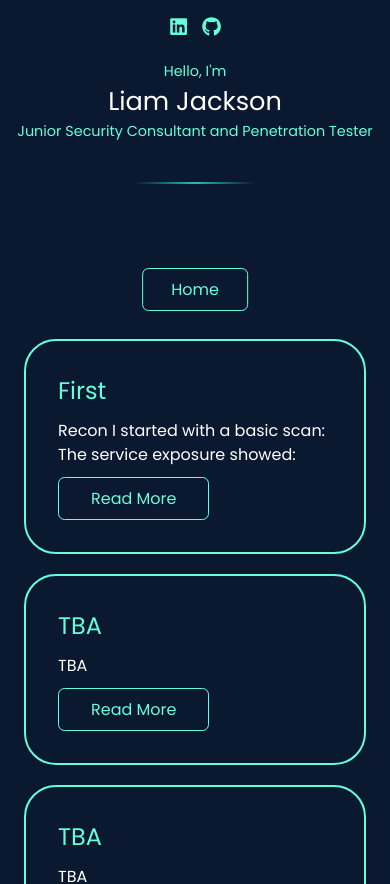
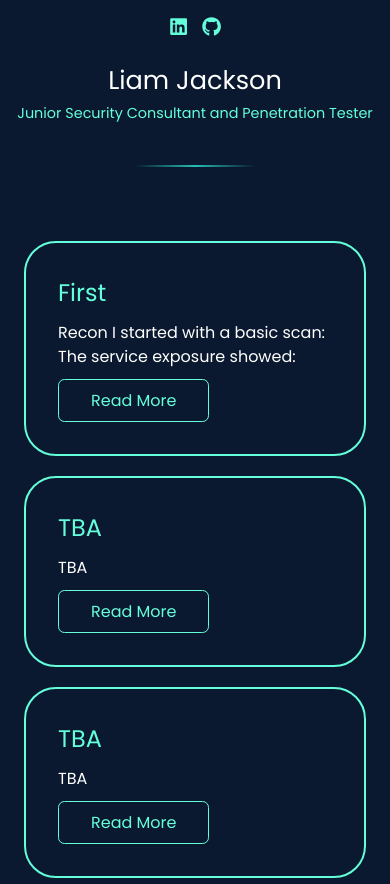
Before and after one commit to JacksonLDJ/react-portfolio-website, a React (Create React App) app: page /blog in a window 390 px wide. Shown: the top 884 px of the page. Built offline with nearby package versions, Linux system fonts and the light colour scheme.

Commit message:
Blog and Style Changes

```diff
--- a/src/pages/Blog.jsx
+++ b/src/pages/Blog.jsx
@@ -3,7 +3,7 @@ import { useSearchParams } from "react-router-dom";
 import { posts } from "../data/posts";
 import { BlogBasic } from "../components/blog-templates/BlogBasic";
 import { BlogRightAlign } from "../components/blog-templates/BlogRightAlign";
-import { useNavigate } from "react-router-dom";
+import { Link } from "react-router-dom";
 import { FaGithub, FaLinkedin } from "react-icons/fa";
 import { cn } from "../utils/cn"
 import { markdownPreview } from "../utils/markdownPreview";
@@ -62,22 +62,11 @@ const BlogPost = (props) => {
 
 // Home Page Component
 const BlogHome = (props) => {
-  const navigate = useNavigate();
-
   return (
     <div className="blog-page">
       <BlogMasthead />
 
       <div className="blog-home">
-        <div className="blog-header">
-          <button
-            className={cn("btn", "blog-home-btn")}
-            onClick={() => navigate("/")}
-          >
-            Home
-          </button>
-        </div>
-
         <div className="blog-grid">
           {posts.map((post, index) => (
             <div className="blog-listing" key={index}>
@@ -118,8 +107,9 @@ const BlogMasthead = () => {
       </div>
 
       <div className="blog-masthead__content">
-        <h5>Hello, I'm</h5>
-        <h1>Liam Jackson</h1>
+        <Link to="/" className="blog-masthead__home-link">
+          <h1>Liam Jackson</h1>
+        </Link>
         <h5>Junior Security Consultant and Penetration Tester</h5>
       </div>
 
--- a/src/styles/Blog.css
+++ b/src/styles/Blog.css
@@ -34,8 +34,18 @@
     text-align: center;
 }
 
+.blog-masthead__home-link {
+    display: inline-block;
+    color: inherit;
+}
+
+.blog-masthead__home-link:hover h1 {
+    color: #64ffda;
+}
+
 .blog-masthead__content h1 {
     font-size: 2rem;
+    margin-bottom: 0.25rem;
 }
 
 .blog-masthead__content h5 {
@@ -69,18 +79,6 @@
     min-width: auto !important;
 }
 
-.blog-home-btn {
-    padding: .5rem 2rem !important;
-    min-width: auto !important;
-    position: absolute;
-    top: 20px;
-    left: 20px;
-    padding: .5rem 2rem !important;
-    min-width: auto !important;
-
-
-}
-
 .blog-home-title {
     padding-top: 5rem;
     text-align: center;
@@ -88,12 +86,13 @@
 }
 
 .blog-post {
-    width: 1000px;
+    width: min(1000px, 100%);
     margin: 0 auto;
     padding: 2rem 4rem 4rem;
 }
 
 .blog-home {
+    width: min(1200px, 100%);
     margin: 0 auto;
     padding: 2rem 4rem 4rem;
 
@@ -154,14 +153,19 @@ p {
     margin-bottom: 2rem;
 }
 
-.blog-home-btn {
-    position: relative;
-    padding: 0.5rem 1.75rem !important;
-}
-
-
 
 /* Media Queries */
+
+@media screen and (max-width: 900px) {
+    .blog-home,
+    .blog-post {
+        padding: 1.75rem 2rem 3rem;
+    }
+
+    .blog-grid {
+        grid-template-columns: 1fr;
+    }
+}
 
 @media screen and (max-width: 601px)  {
     .blog-masthead {
@@ -187,18 +191,4 @@ p {
         padding: 1.5rem 1.5rem 3rem;
         margin: 0 auto;
     }
-
-    .blog-home-btn{
-        top: 1;
-        left: 50%;
-        transform: translateX(-50%);
-    }
-
-    @media screen and (max-width: 601px) {
-        .blog-grid {
-            grid-template-columns: 1fr;
-        }
-    }
-
-
 }
```
